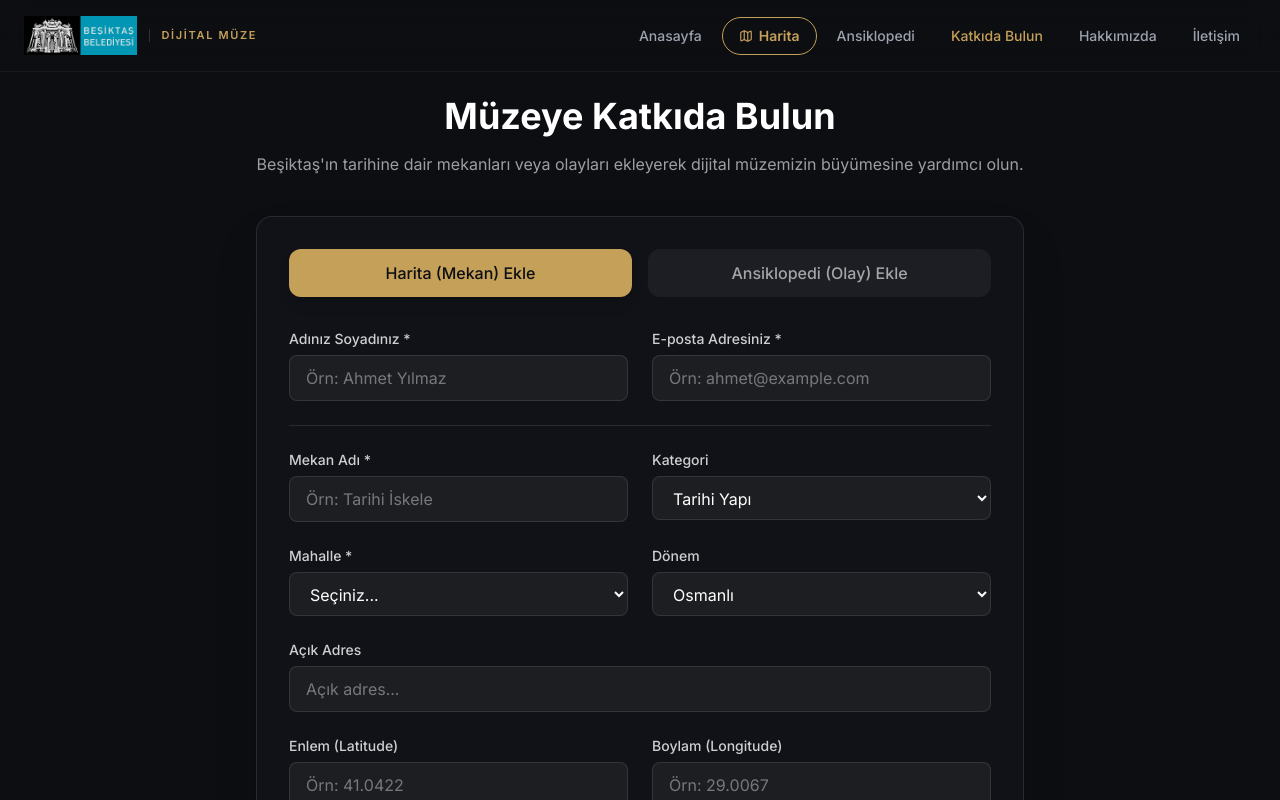
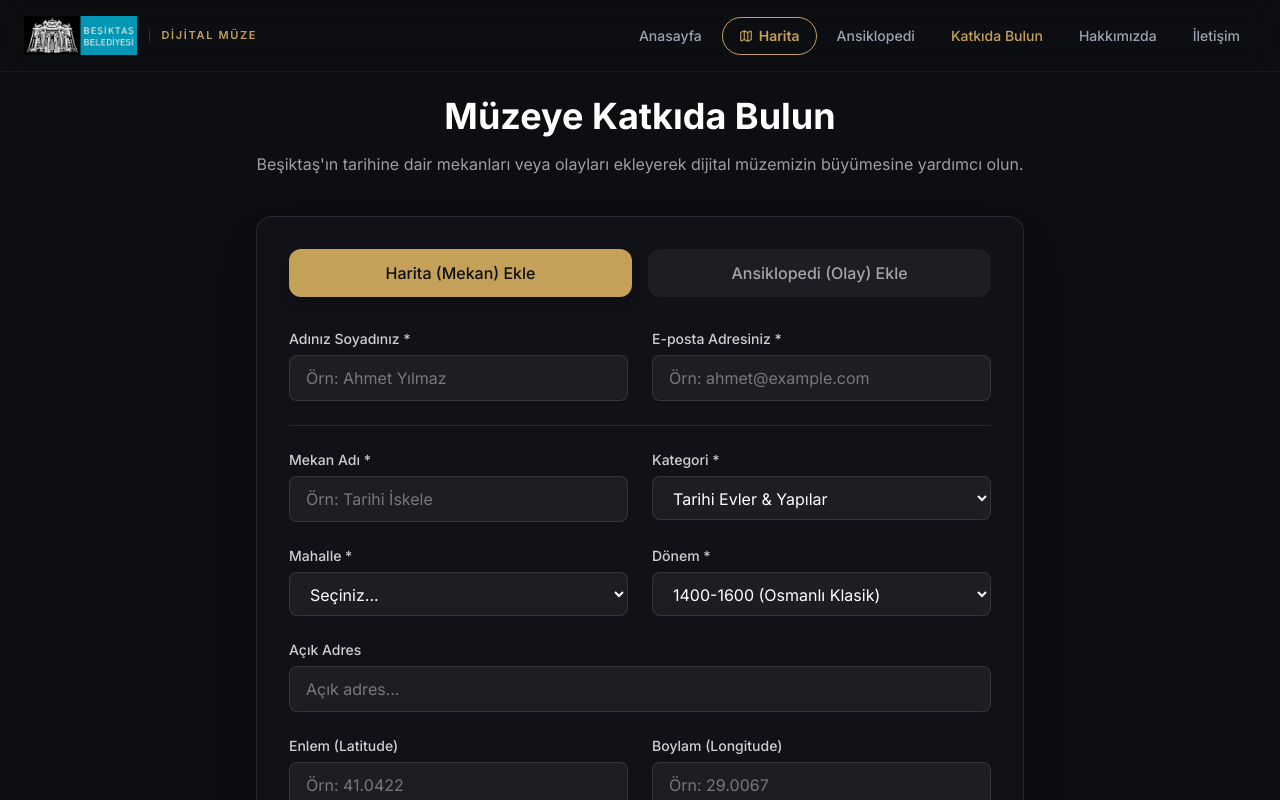
Before and after one commit to SamilOzer/besiktas-dijital-muzesi, a Next.js app: page /katkida-bulun in a window 1280 px wide. Shown: the top 800 px of the page. Built offline with nearby package versions, Linux system fonts and the light colour scheme.

Commit message:
fix: tarihi evler ve yapilar kategori filtreleme ve yeni mekanlar ekleme

```diff
--- a/app/katkida-bulun/page.tsx
+++ b/app/katkida-bulun/page.tsx
@@ -123,12 +123,13 @@ export default function KatkidaBulunPage() {
                     <input required type="text" name="title" className={inputClass} placeholder="Örn: Tarihi İskele" />
                   </div>
                   <div>
-                    <label className={labelClass}>Kategori</label>
-                    <select name="category" className={inputClass}>
-                      <option value="tarihi">Tarihi Yapı</option>
-                      <option value="kulturel">Kültürel Mekan</option>
-                      <option value="dini">Dini Yapı</option>
-                      <option value="diger">Diğer</option>
+                    <label className={labelClass}>Kategori *</label>
+                    <select required name="category" className={inputClass}>
+                      <option value="tarihi-yapilar">Tarihi Evler &amp; Yapılar</option>
+                      <option value="heykeller">Heykeller &amp; Anıtlar</option>
+                      <option value="saraylar">Saraylar &amp; Kasırlar</option>
+                      <option value="spor">Stadyum &amp; Spor Tarihi</option>
+                      <option value="dini-kamusal">Dini &amp; Kamusal Yapılar</option>
                     </select>
                   </div>
                 </div>
@@ -142,12 +143,14 @@ export default function KatkidaBulunPage() {
                     </select>
                   </div>
                   <div>
-                    <label className={labelClass}>Dönem</label>
-                    <select name="timePeriod" className={inputClass}>
-                      <option value="osmanli">Osmanlı</option>
-                      <option value="cumhuriyet">Cumhuriyet</option>
-                      <option value="bizans">Bizans</option>
-                      <option value="diger">Diğer</option>
+                    <label className={labelClass}>Dönem *</label>
+                    <select required name="timePeriod" className={inputClass}>
+                      <option value="1400-1600">1400-1600 (Osmanlı Klasik)</option>
+                      <option value="1600-1800">1600-1800 (Osmanlı Orta)</option>
+                      <option value="1800-1850">1800-1850 (Erken Tanzimat)</option>
+                      <option value="1850-1900">1850-1900 (Tanzimat &amp; Hamidiye)</option>
+                      <option value="1900-1960">1900-1960 (Meşrutiyet &amp; Cumhuriyet)</option>
+                      <option value="1960-gunumuz">1960-Günümüz</option>
                     </select>
                   </div>
                 </div>
```
Also changed, not shown: data/besiktasPinData.ts (+68 -0 lines), lib/db-service.ts (+16 -5 lines).
